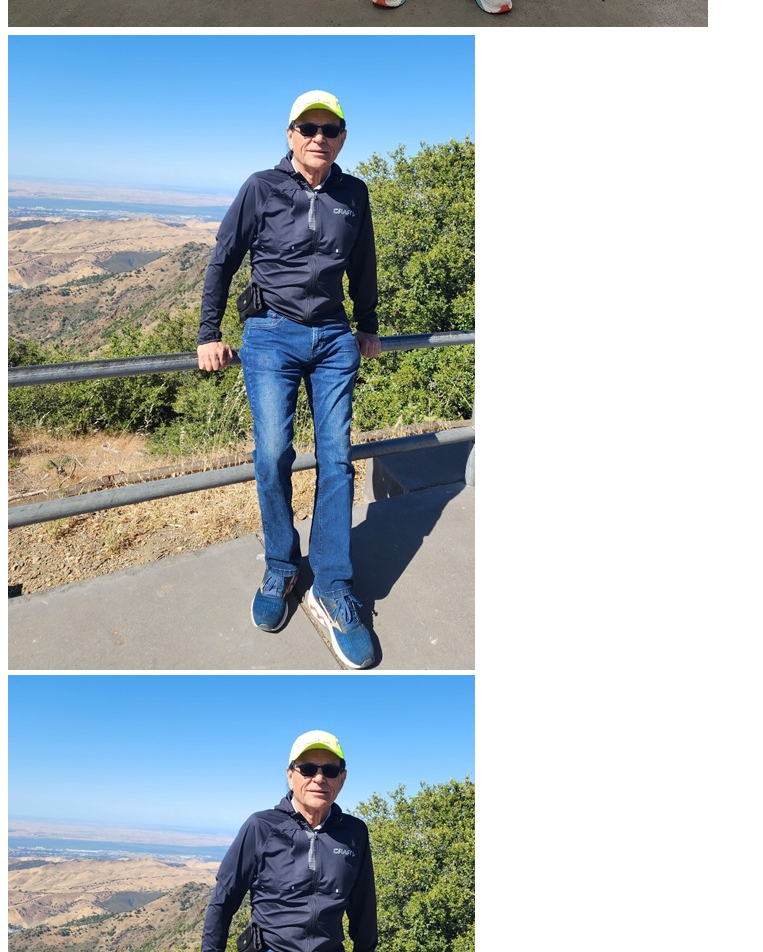
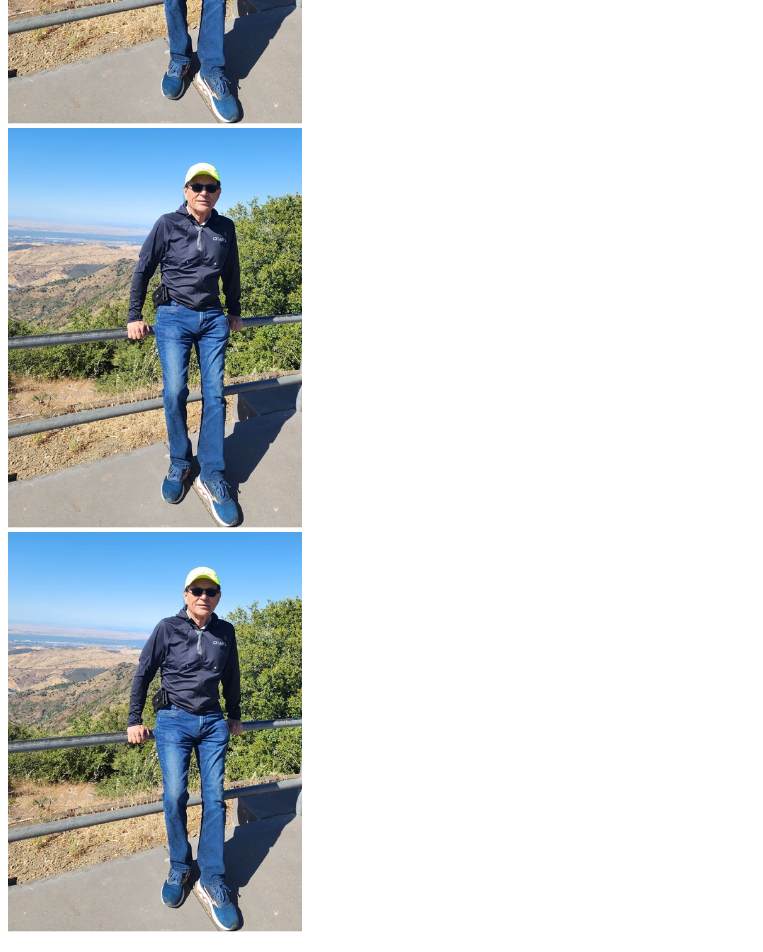
Before and after one commit to gramos-12/1st-repository, a plain HTML site: page index.html in a window 1280 px wide. Shown: the part 800-1752 px from the top of the page, without its empty margins (0-763 px from the left). Drawn offline with Linux system fonts and the light colour scheme.

Commit message:
index.html

```diff
--- a/index.html
+++ b/index.html
@@ -16,13 +16,13 @@
   </nav>
   <main>
     <div class="hero">
-      <img src="images/2024_Tai_Chi.jpg" alt="Tai Chi">
+      <img src="images/2024_Tai_Chi.jpg" alt="Tai Chi" height="400px">
     </div>
   </main>
   <aside>
-    <div class="left"><img src="images/Mt_Diablo.jpg" alt="London marathon"></div>
-    <div class="middle"><img src="images/Mt_Diablo.jpg" alt="London marathon"></div>
-    <div class="right"><img src="images/Mt_Diablo.jpg" alt="London marathon"></div>
+    <div class="left"><img src="images/Mt_Diablo.jpg" alt="London marathon" height="400px"></div>
+    <div class="middle"><img src="images/Mt_Diablo.jpg" alt="London marathon" height="400px"></div>
+    <div class="right"><img src="images/Mt_Diablo.jpg" alt="London marathon" height="400px"></div>
   </aside>
 </body>
 </html>
```
